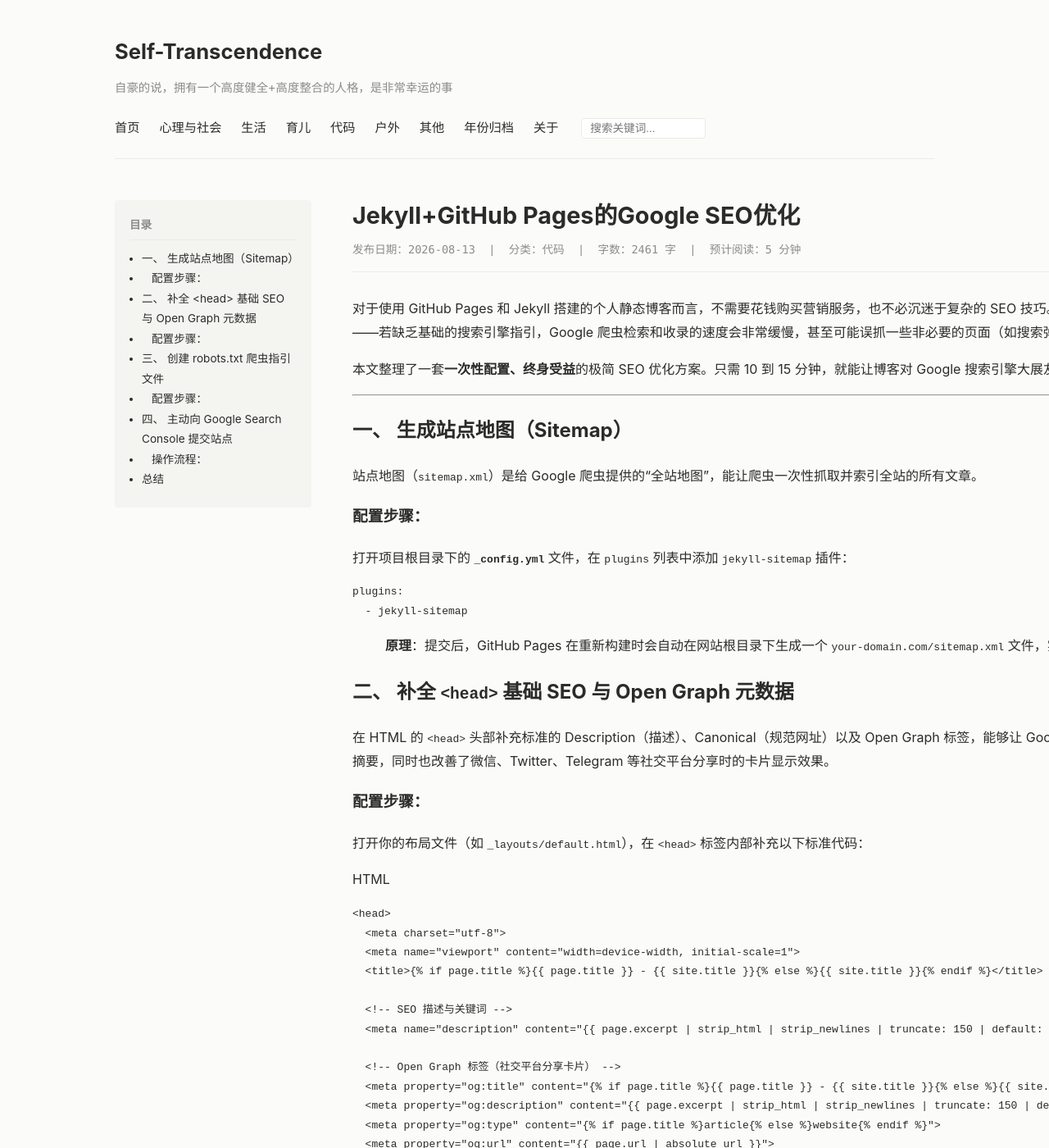
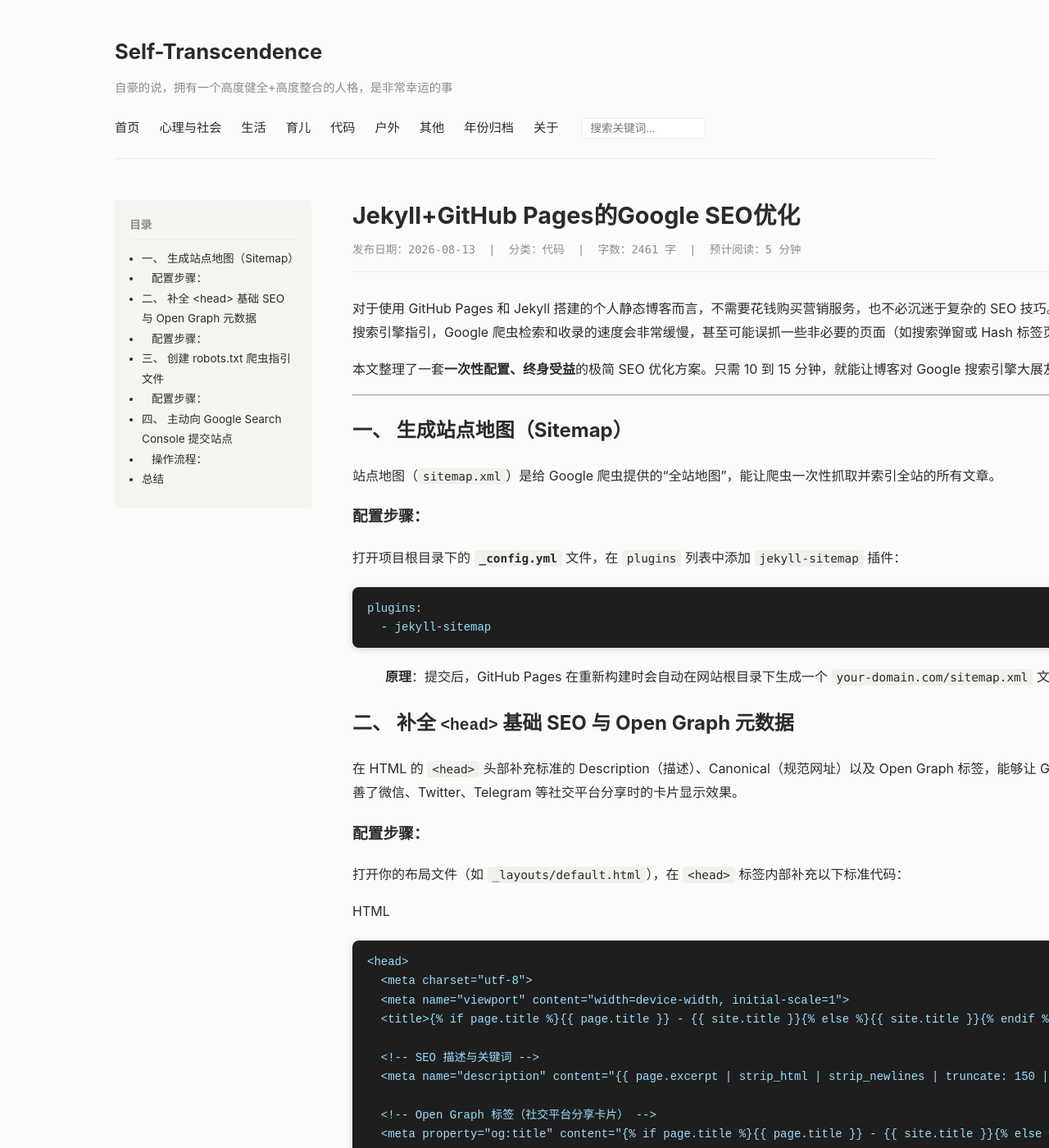
Before and after one commit to Natural-system/self-transcendence, a Jekyll site: the page built from _posts/2026-08-13-Jekyll+GitHub-Pages的Google-SEO优化.md, in a window 1280 px wide and 1400 px high. Shown: the whole window at 82% size. Built offline with Jekyll 4.4.1, drawn with Linux system fonts in a browser that asks for light colours; comment, search, counter and statistics services are not loaded.

Commit message:
Update default.html
修改高亮代码

```diff
--- a/_layouts/default.html
+++ b/_layouts/default.html
@@ -26,7 +28,7 @@
       --border-color: #eaeaea;
       --accent-color: #000000;
       --font-main: -apple-system, BlinkMacSystemFont, "Segoe UI", Roboto, "Helvetica Neue", Arial, sans-serif;
-      --font-mono: "SFMono-Regular", Consolas, "Liberation Mono", Menlo, monospace;
+      --font-mono: "SFMono-Regular", Consolas, "Fira Code", "Liberation Mono", Menlo, monospace;
     }
 
     body {
@@ -49,7 +51,52 @@
       text-decoration: underline;
     }
 
-    /* 顶部阅读进度条 */
+    /* ========================================== */
+    /* --- 2. 通用深色代码块样式 (防撑爆) --- */
+    /* ========================================== */
+    pre {
+      background-color: #1e1e1e !important; /* 暗黑背景色 */
+      color: #9cdcfe !important;           /* 默认浅蓝代码文字 */
+      padding: 14px 18px;
+      border-radius: 8px;
+      font-family: var(--font-mono);       /* 使用等宽字体变量 */
+      font-size: 14px;
+      line-height: 1.6;
+      margin: 1.5em 0;
+      max-width: 100% !important;
+      overflow-x: auto !important;          /* 超出时出现横向滚动条 */
+      box-shadow: 0 2px 8px rgba(0, 0, 0, 0.15);
+    }
+
+    pre code {
+      background-color: transparent !important;
+      color: inherit !important;
+      padding: 0;
+    }
+
+    p code, li code {
+      background-color: #f0f0ec;
+      padding: 2px 6px;
+      border-radius: 4px;
+      font-family: var(--font-mono);
+      font-size: 0.9em;
+    }
+
+    /* 限制文章正文防撑爆保底 */
+    main, article, .post-content {
+      max-width: 100%;
+      word-wrap: break-word;
+      word-break: break-word;
+    }
+
+    main img, article img {
+      max-width: 100%;
+      height: auto;
+    }
+
+    /* ========================================== */
+    /* --- 3. 页面基础布局样式 --- */
+    /* ========================================== */
     .progress-container {
       position: fixed;
       top: 0;
@@ -375,10 +410,7 @@
       display: inline-flex !important;
     }
 
-    /* ========================================== */
-    /* --- 全局搜索弹窗样式 --- */
-    /* ========================================== */
-
+    /* 全局搜索弹窗样式 */
     #search-modal-overlay {
       display: none;
       position: fixed;
@@ -401,28 +433,23 @@
       max-height: 70vh;
       overflow-y: auto;
     }
-    /* ========================================== */
-/* --- 年份归档：第 9、10 篇未展开时的渐隐效果 --- */
-/* ========================================== */
 
-/* 只有当存在折叠开关（即文章数 > 10）且未被勾选时触发 */
+    /* 年份归档未展开时的渐隐效果 */
     .year-toggle-checkbox:not(:checked) ~ .post-list .post-item:nth-child(9) {
-  opacity: 0.65; /* 65% 透明度，稍微变浅 */
+      opacity: 0.65;
       transition: opacity 0.3s ease;
     }
 
     .year-toggle-checkbox:not(:checked) ~ .post-list .post-item:nth-child(10) {
-  opacity: 0.35; /* 35% 透明度，明显变浅 */
+      opacity: 0.35;
       transition: opacity 0.3s ease;
     }
 
-/* 鼠标悬停在第 9、10 篇时，临时恢复清晰，方便读者临时阅读标题 */
     .year-toggle-checkbox:not(:checked) ~ .post-list .post-item:nth-child(9):hover,
     .year-toggle-checkbox:not(:checked) ~ .post-list .post-item:nth-child(10):hover {
       opacity: 1;
     }
   </style>
-
 </head>
 <body>
 
@@ -453,7 +480,6 @@
           <input type="text" id="global-search-input" class="nav-search-input" placeholder="搜索关键词..." oninput="handleGlobalSearch()">
         </div>
       </nav>
-
     </header>
 
     <main>
```
Also changed, not shown: other parts of _layouts/default.html (+8 -18 lines). Lines whose indentation alone changed are shown as unchanged.
